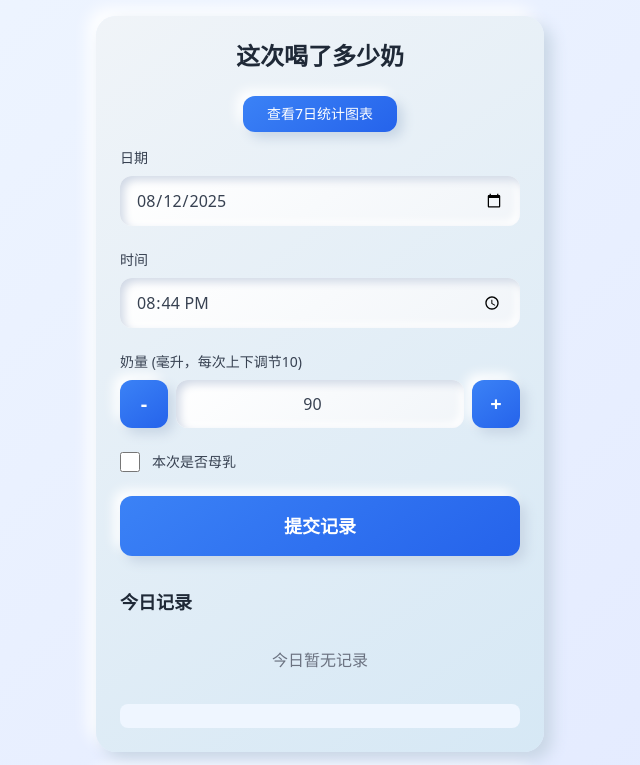
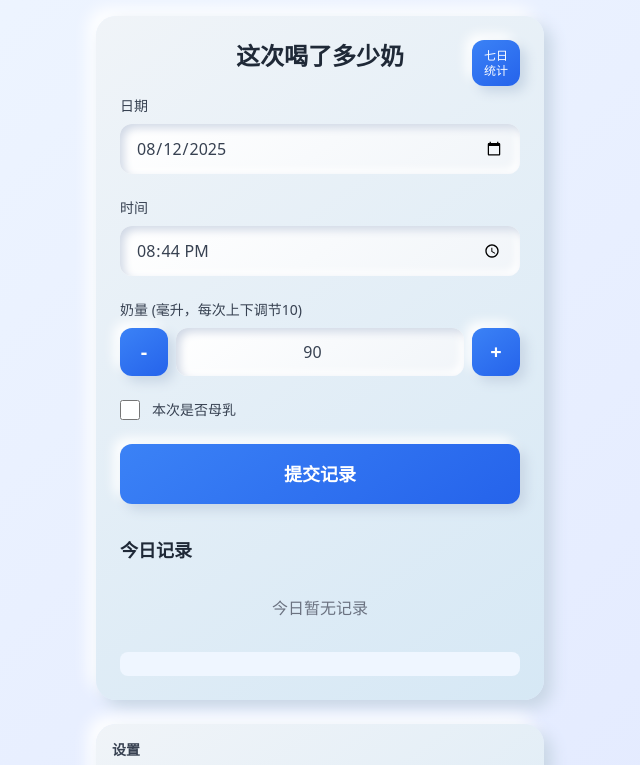
Before and after one commit to SudieSzoka/DailyBabyMilk, a plain HTML site: page index.html in a window 1280 px wide. Shown: the top 765 px of the page, without its empty margins (320-960 px from the left). Drawn offline with nearby package versions, Linux system fonts and the light colour scheme.

Commit message:
update：细节优化

```diff
--- a/index.html
+++ b/index.html
@@ -137,12 +137,10 @@
 
         <!-- Data Entry Tab -->
         <div id="dataEntrySection" class="skeuomorphic-card p-6 mb-6">
-            <h1 class="text-2xl font-bold text-gray-800 mb-6 text-center">这次喝了多少奶</h1>
-
-            <!-- 添加切换按钮 -->
-            <div class="flex justify-center mb-4">
-                <button id="toggleChartBtn" class="skeuomorphic-button py-2 px-6 text-white text-sm">
-                    查看7日统计图表
+            <div class="relative mb-6">
+                <h1 class="text-2xl font-bold text-gray-800 text-center">这次喝了多少奶</h1>
+                <button id="toggleChartBtn" class="skeuomorphic-button py-2 px-3 text-white text-xs absolute top-0 right-0 leading-tight">
+                    七日<br>统计
                 </button>
             </div>
 
@@ -966,7 +964,7 @@
                         </div>
                         <div class="text-right">
                             <div class="text-xs text-gray-500">
-                                ${day.total > 0 ? '✅' : '❌'} ${day.total > 0 ? '有记录' : '无记录'}
+                                ${day.total > 0 ? '✅' : ' '} ${day.total > 0 ? '有记录' : '无记录'}
                             </div>
                         </div>
                     </div>
```
